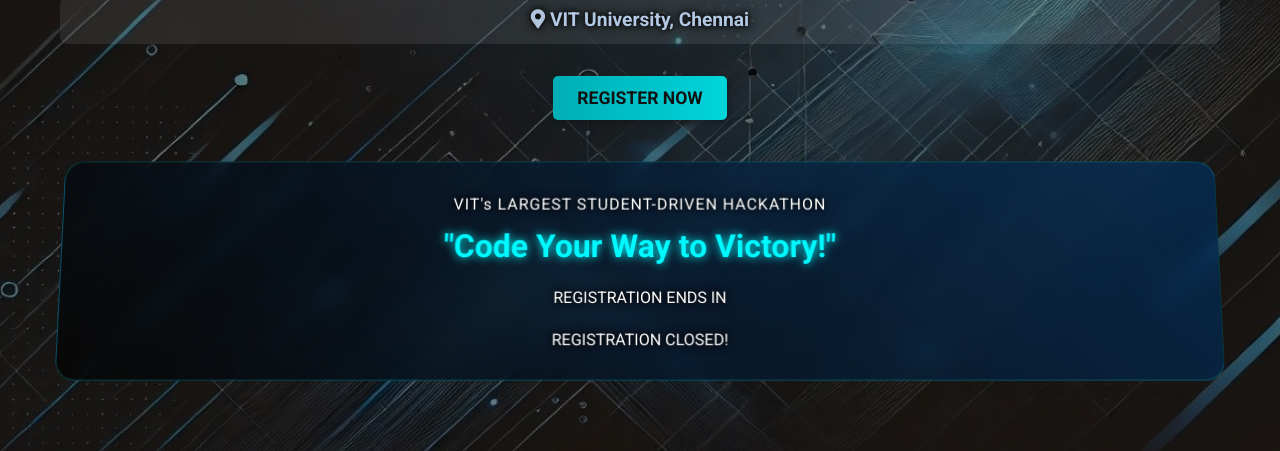
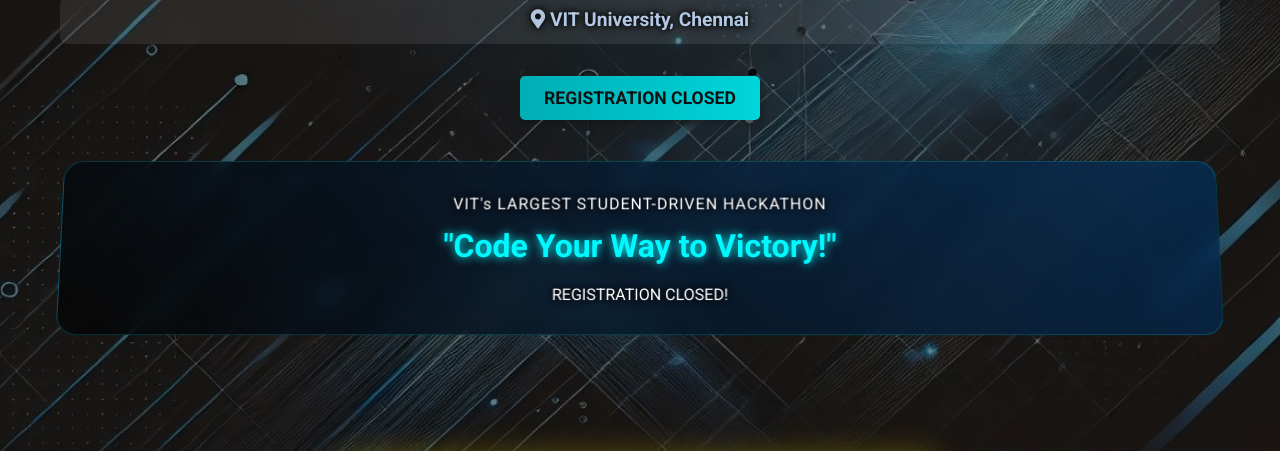
Before and after one commit to msquarex/nexathon, a plain HTML site: page index.html in a window 1280 px wide. Shown: the part 344-795 px from the top of the page. Drawn offline with Linux system fonts and the light colour scheme.

Commit message:
Closed registration

```diff
--- a/index.html
+++ b/index.html
@@ -47,15 +47,14 @@
                     <i class="fas fa-map-marker-alt mr-2"></i>
                     <span>VIT University, Chennai</span>
                 </p>
-                <a href="https://vitchennaievents.com/conf1/index.php?eventid=2522
-                " target="_blank">
-                    <button class="register-button mt-8">REGISTER NOW</button>
+                <a href="#" target="_blank">
+                    <button class="register-button mt-8">REGISTRATION CLOSED</button>
                 </a>
             </main>
             <div class="countdown-container">
                 <p class="hackathon-info">VIT's LARGEST STUDENT-DRIVEN HACKATHON</p>
                 <h1 class="hackathon-title">"Code Your Way to Victory!"</h1>
-                <p class="registration-ends">REGISTRATION ENDS IN</p>
+
                 <div class="countdown-timer">
                     <div class="time-block">
                         <span id="days" class="time">00</span>
```
